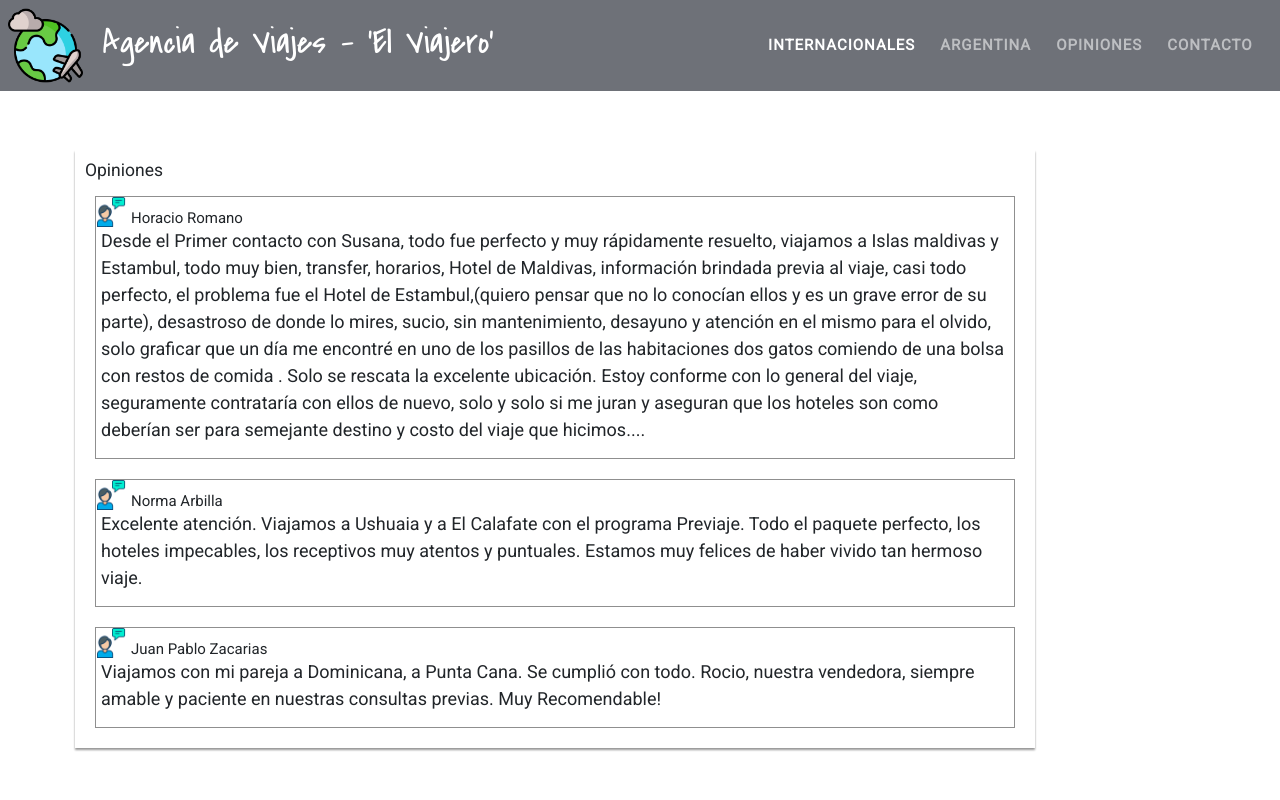
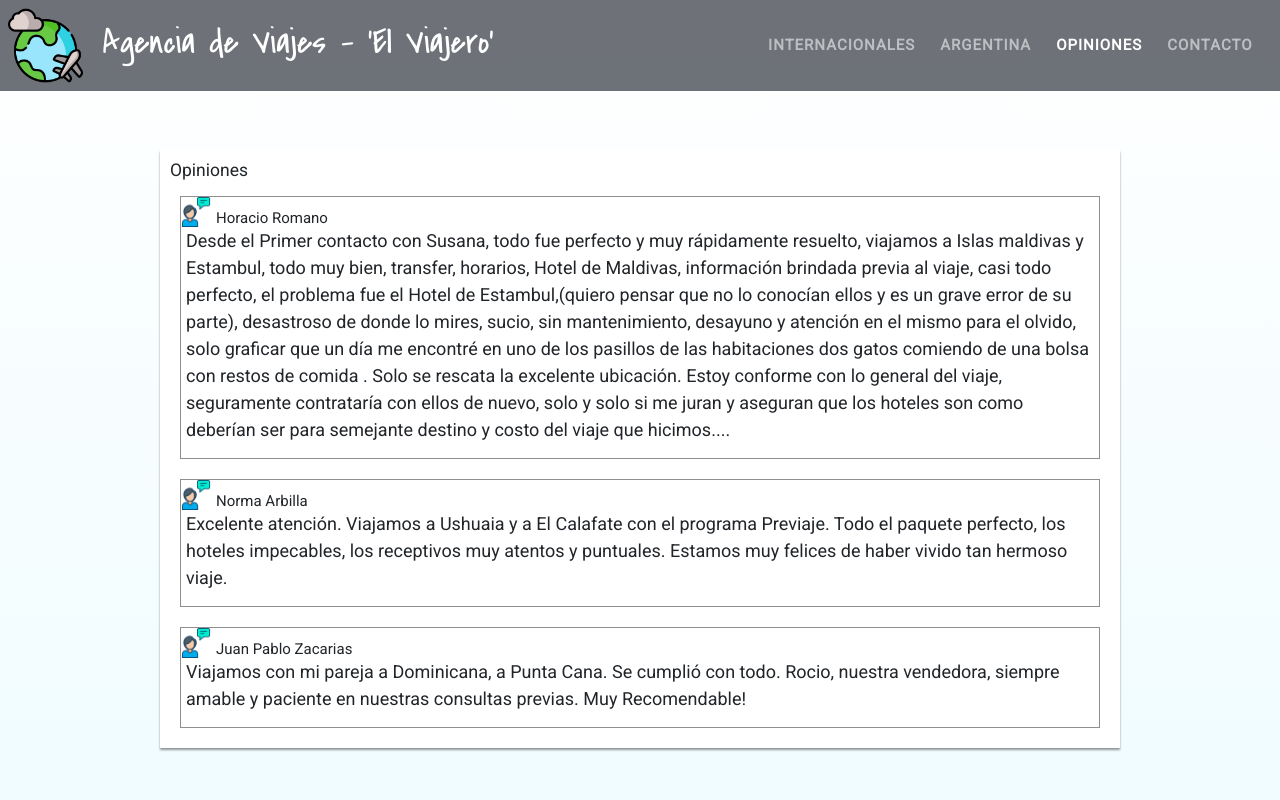
Before and after one commit to ivanbonnot/AgenciaDeViajes, a plain HTML site: page pages/opiniones.html in a window 1280 px wide. Shown: the top 800 px of the page. Drawn offline with Linux system fonts and the light colour scheme.

Commit message:
corregido nav

```diff
--- a/pages/opiniones.html
+++ b/pages/opiniones.html
@@ -14,7 +14,6 @@
 <body>
 
   <header class="header">
-    <header class="header">
     <nav class="navbar navbar-expand-md navbar-dark bg-dark">
       <div class="container-fluid">
         <div class="d-flex flex-row">
@@ -30,13 +29,13 @@
         <div class="collapse navbar-collapse mx-auto" id="navbarNav">
           <ul class="navbar-nav">
             <li class="nav-item">
-                <a class="nav-link active" href="../pages/viajesInt.html">Internacionales</a>
+              <a class="nav-link" href="../pages/viajesInt.html">Internacionales</a>
             </li>
             <li class="nav-item">
               <a class="nav-link" href="../pages/viajesArg.html">Argentina</a>
             </li>
             <li class="nav-item">
-                <a class="nav-link" href="../pages/opiniones.html">Opiniones</a>
+              <a class="nav-link active" href="../pages/opiniones.html">Opiniones</a>
             </li>
             <li class="nav-item">
               <a class="nav-link" href="../pages/contacto.html">Contacto</a>
```
Also changed, not shown: pages/contacto.html (+2 -3 lines), pages/viajesArg.html (+2 -3 lines), pages/viajesInt.html (+0 -1 lines). Lines whose indentation alone changed are shown as unchanged.
